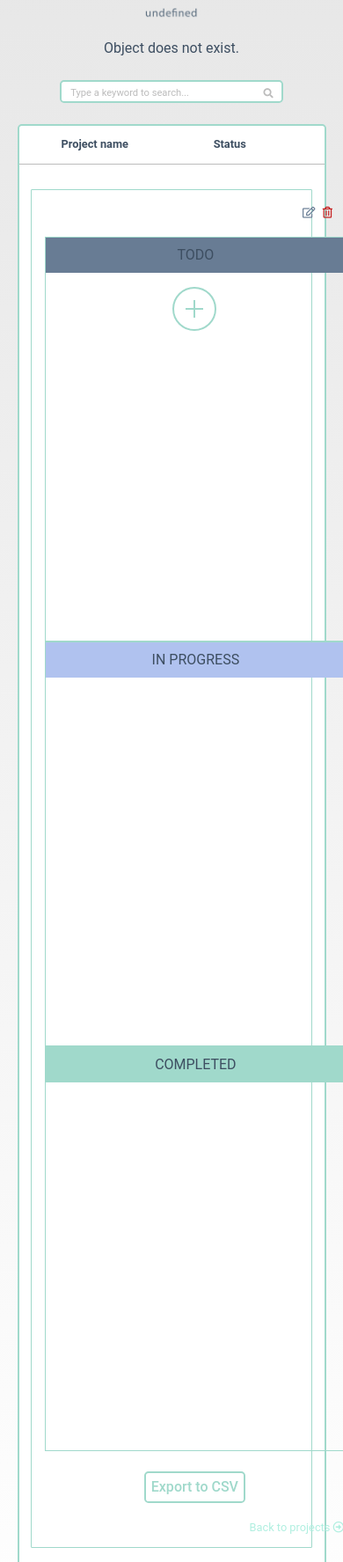
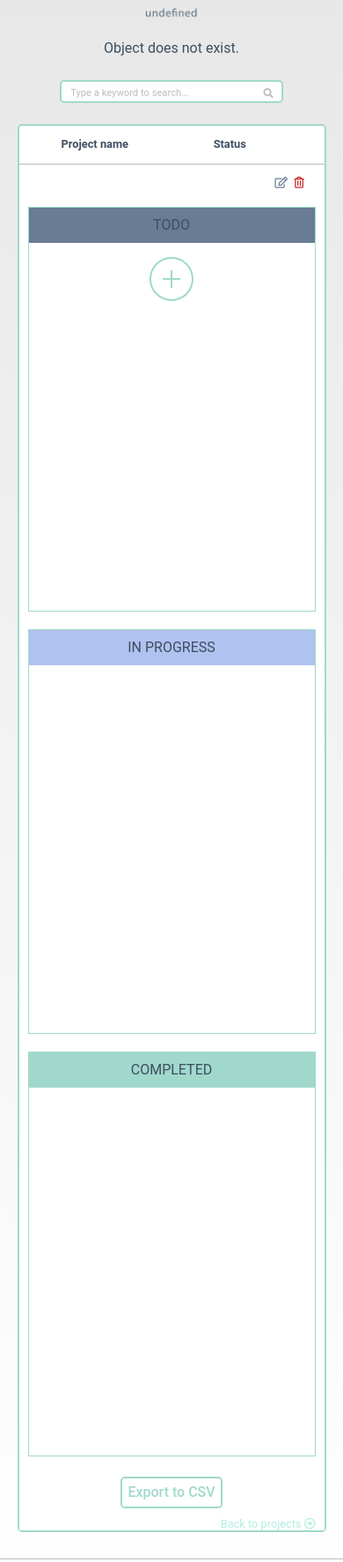
Before and after one commit to OsvaldasUlevicius/undefined, a PHP site: page /templates/projects/taskList.php?project_id=1 in a window 390 px wide. Shown: the part 140-1915 px from the top of the page at 88% size. Run offline with PHP 8.4, Linux system fonts and the light colour scheme; the visitor is signed in with stand-in values (Sample User, id 1); data comes from the database, SQL or seed files in the repository; data that the repository does not hold is empty; some libraries are stand-ins or nearby versions.

Commit message:
tasklist mobile

```diff
--- a/public/css/style.css
+++ b/public/css/style.css
@@ -582,28 +582,24 @@ a.project-name,.project-description {
   border: 1px solid var(--primary-color);
   border-radius: 1px;
   display: flex;
-  flex-direction: column;
+  flex-direction: row;
   flex-wrap: wrap;
   align-items: center;
   position: relative;
 }
 
-.tasks-container {
-  display: flex;
-  justify-content: space-around;
-}
 
 .tasks-to-do,
 .tasks-in-progress,
 .tasks-completed {
-  width: 340px;
+  width: 300px;
   border: 1px solid var(--primary-color);
   display: flex;
   flex-direction: column;
 }
 
 .task-headers {
-  width: 340px;
+  width: 100%;
   height: 40px;
   display: flex;
   align-items: center;
@@ -629,7 +625,7 @@ a.project-name,.project-description {
 }
 
 .individual-task {
-  width: 340px;
+  width: 100%;
   height: 90px;
   border: 1px solid var(--primary-color);
   background-color: #FFFFFF;
@@ -656,14 +652,14 @@ a.project-name,.project-description {
 
 .tasks-container {
   display: flex;
+  flex-direction: row;
   justify-content: space-around;
-  flex-wrap: wrap;
 }
 
 .tasks-to-do,
 .tasks-in-progress,
 .tasks-completed {
-  min-width: 340px;
+  min-width: 300px;
   min-height: 460px;
   border: 1px solid var(--primary-color);
   display: flex;
@@ -671,7 +667,7 @@ a.project-name,.project-description {
 }
 
 .task-headers {
-  width: 340px;
+  width: 100%;
   height: 40px;
   display: flex;
   align-items: center;
@@ -697,7 +693,7 @@ a.project-name,.project-description {
 }
 
 .individual-task {
-  width: 340px;
+  width: 100%;
   height: 90px;
   border: 1px solid var(--primary-color);
 }
@@ -776,6 +772,7 @@ a.project-name,.project-description {
 #create-new-task-btn {
   margin-top: 16px;
 }
+.dropbox{width: 100%; margin: 0 10px;}
 
 .dropbox-call { background-color: #effcf9; }
 .dropbox-hovered { background-color: #d8f7f0; }
@@ -783,6 +780,27 @@ a.project-name,.project-description {
 .dropbox-hovered .individual-task { background-color: #d8f7f0;}
 
 .ui-draggable-dragging { background-color: #effcf9; z-index: 100;}
+
+@media (max-width: 1050px){
+.dropbox {
+  margin: 10px 0;
+}
+.task-wrapper {
+  width: 100%;
+  margin: 0;
+  border: none;
+}
+.table-body-tasks{
+  padding: 0 10px;
+  row-gap: 5px;
+}
+.tasks-container{margin: 0; border: none; flex-direction: column;}
+.individual-task{width: 100%;}
+
+}
+@media(min-width: 1050px){
+  .tasks-container{flex-direction: row;}
+}
 
 /* =========================================================
    DELETE POPUP
@@ -802,6 +820,7 @@ a.project-name,.project-description {
     align-items: center;
     justify-content: space-between;
 }
+
 
 
 .delete-message {
@@ -847,3 +866,12 @@ a.project-name,.project-description {
     -ms-transform: translate(-50%, -50%);
     transform: translate(-50%, -50%);
 }
+
+@media (max-width: 1050px){
+  .delete-popup img{display: none;}
+  .delete-popup{
+    background-color: rgba(255, 255, 255, 0.1);
+    justify-content: center;
+    width: 95%;
+  }
+}
--- a/templates/projects/taskList.php
+++ b/templates/projects/taskList.php
@@ -54,7 +54,7 @@ include('../../modules/projects/editProject.php');
 
         <div class="task-wrapper">
 
-            <div class="table-body table-body-tasks" style="padding: 15px 15px; row-gap: 15px">
+            <div class="table-body table-body-tasks">
                 <div class="table-row" style="border:none">
                     <?php $currentProjectInfo=getProjectInfo($_GET["project_id"], $db)?>
                     <a class="project-name"><?php echo $currentProjectInfo["title"]; ?></a>
```
